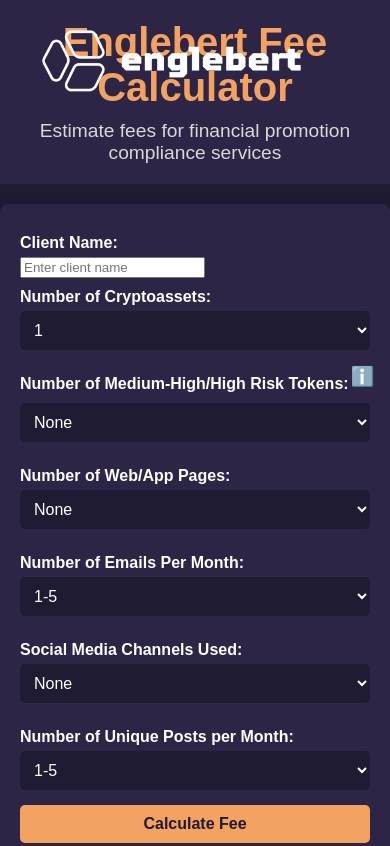
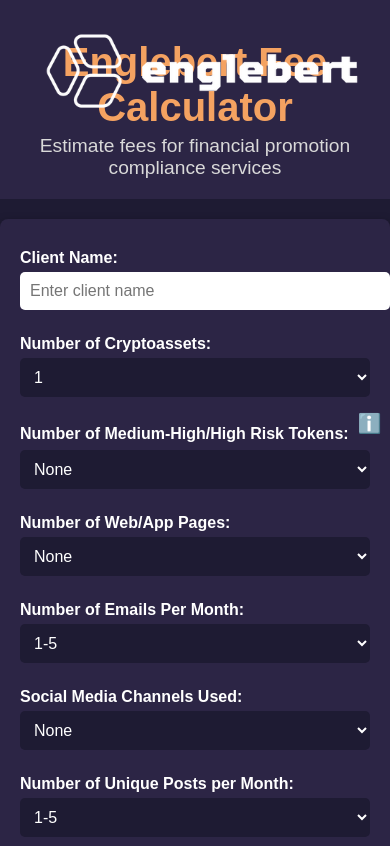
Before and after one commit to FireCrackerNutz/englebert-fee-calc, a plain HTML site: page index.html in a window 390 px wide. Shown: the top 846 px of the page. Drawn offline with Linux system fonts and the light colour scheme.

Commit message:
Update styles.css
✅ Keeps the Englebert logo in the top-left
✅ Ensures the header text remains centered and properly aligned
✅ Adjusts spacing and padding for better responsiveness
✅ Enhances form readability and button styling
✅ Improves pop-up aesthetics for the information tooltip

```diff
--- a/styles.css
+++ b/styles.css
@@ -9,28 +9,32 @@ body {
 
 /* Logo styles */
 .logo-container {
-    position: absolute; /* Keeps the logo at a fixed position */
-    top: 10px; /* Distance from the top of the page */
-    left: 20px; /* Distance from the left of the page */
-    z-index: 1000; /* Ensures the logo stays on top */
+    position: absolute;
+    top: 10px;
+    left: 20px;
+    z-index: 1000; /* Keeps the logo above other content */
 }
 
 .logo-container img {
-    height: 100px; /* Adjust the logo size */
+    height: 120px; /* Increased size for better visibility */
     width: auto; /* Maintain aspect ratio */
 }
 
 /* Header styles */
 header {
     background-color: #2c2545; /* Slightly lighter purple */
-    padding: 20px 0; /* Adds vertical spacing */
-    position: relative; /* Keeps the logo positioned relative to the header */
-    text-align: center; /* Centers the header text */
+    padding: 40px 0 20px; /* Adjusted padding */
+    position: relative;
+    text-align: center;
 }
 
 .header-text {
-    display: inline-block; /* Prevents the text from stretching across */
-    margin: 0 auto; /* Centers the text block horizontally */
+    display: flex;
+    flex-direction: column;
+    justify-content: center;
+    align-items: center;
+    text-align: center;
+    margin: 0 auto;
 }
 
 header h1 {
@@ -41,13 +45,11 @@ header h1 {
 
 header p {
     color: #d9d9d9; /* Light grey for the subtitle */
-    margin: 0;
-    margin-top: 10px; /* Adds space below the main title */
+    margin: 5px 0 0;
     font-size: 1.2rem;
 }
 
-
-
+/* Form styling */
 form {
     max-width: 600px;
     margin: 20px auto;
@@ -63,7 +65,7 @@ form label {
     font-weight: bold;
 }
 
-form select, button {
+form select, button, input {
     width: 100%;
     padding: 10px;
     margin-bottom: 15px;
@@ -89,6 +91,7 @@ form button:hover {
     background-color: #e08f53; /* Slightly darker orange */
 }
 
+/* Result Section */
 #result {
     text-align: center;
     margin: 20px auto;
@@ -110,6 +113,7 @@ form button:hover {
     color: #ffffff;
 }
 
+/* Footer */
 footer {
     text-align: center;
     padding: 10px;
@@ -118,34 +122,34 @@ footer {
     font-size: 0.9rem;
 }
 
-/* Style for the info button */
+/* Info Button Styling */
 .inline-container {
-    display: flex; /* Ensures the label and button are on the same line */
-    align-items: left; /* Vertically aligns the label and button */
-    gap: 2px; /* Adds a small space between the label and button */
-    white-space: nowrap; /* Prevents the label text from wrapping */
+    display: flex;
+    align-items: center; /* Keeps label and button aligned */
+    gap: 4px; /* Small space between the label and button */
+    white-space: nowrap;
 }
 
 .info-button {
-    background-color: transparent; /* Matches background */
+    background-color: transparent;
     border: none;
-    color: #f4a261; /* Englebert orange */
-    font-size: 1.2rem; /* Adjusts size of the info icon */
+    color: #f4a261;
+    font-size: 1.2rem;
     cursor: pointer;
-    transition: transform 0.2s; /* Adds hover effect */
-    padding: 0; /* Removes extra padding */
+    transition: transform 0.2s;
+    padding: 0;
+    margin-left: 5px; /* Ensures it sits next to the text */
 }
 
 .info-button:hover {
-    transform: scale(1.2); /* Slight zoom effect on hover */
+    transform: scale(1.2);
 }
 
 .info-button:focus {
-    outline: none; /* Removes focus outline */
+    outline: none;
 }
 
-
-/* Popup styling */
+/* Popup Styling */
 .popup {
     display: none;
     position: fixed;
```
